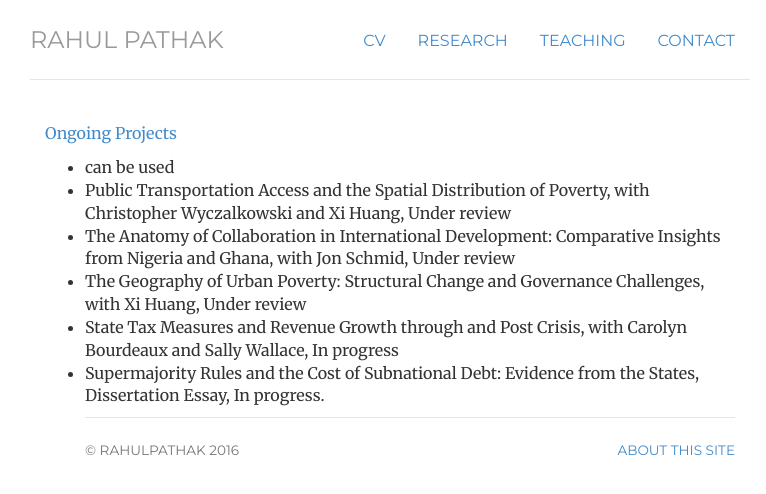
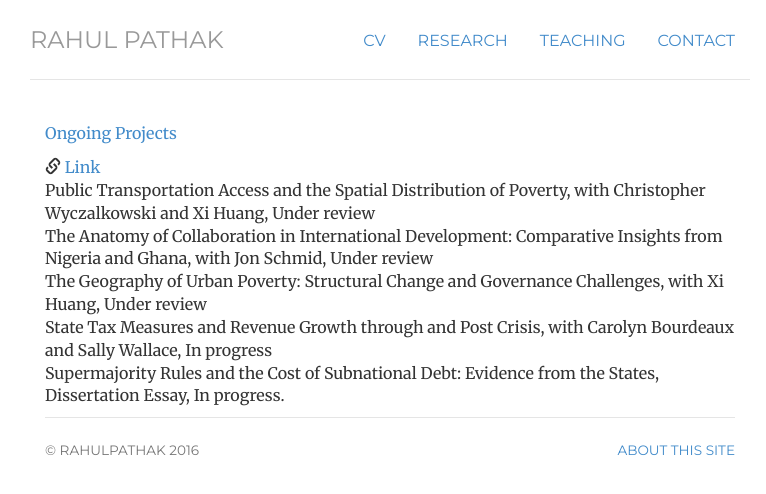
Before and after one commit to pathak-rahul/pathak-rahul.github.io, a Jekyll site: the page built from ongoing/index.html, in a window 1280 px wide. Shown: the top 494 px of the page, without its empty margins (250-1016 px from the left). Built offline with Jekyll 4.4.1, drawn with Linux system fonts in a browser that asks for light colours.

Commit message:
Update index.html

```diff
--- a/ongoing/index.html
+++ b/ongoing/index.html
@@ -8,9 +8,10 @@
 	<div itemscope itemtype="http://data-vocabulary.org/Person" class="col-sm-12">
 
 <p class="text-primary">Ongoing Projects</p>
-				<ul>
 
-  <li><i class="fa-li fa fa-check-square"></i>can be used</li>
+<ul class="list-unstyled">
+
+<li> <span class="glyphicon glyphicon-link"></span> <a href="#">Link</a> </li>
 
 <li><i class=="fa-li fa fa-check-square"></i> Public Transportation Access and the Spatial Distribution of Poverty, with Christopher Wyczalkowski and Xi Huang, Under review</li>
 <li>The Anatomy of Collaboration in International Development: Comparative Insights from Nigeria and Ghana, with Jon Schmid, Under review</li>
```
